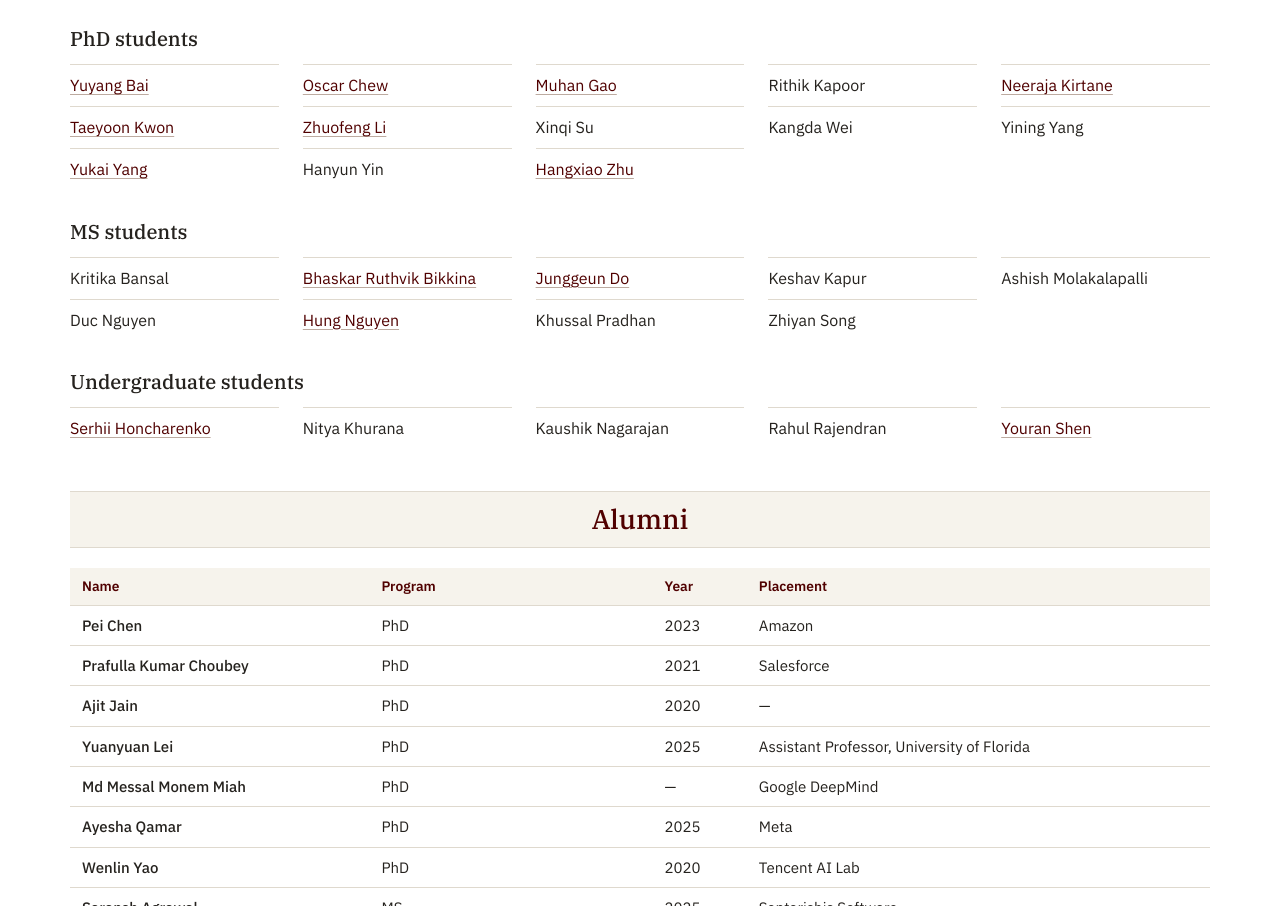
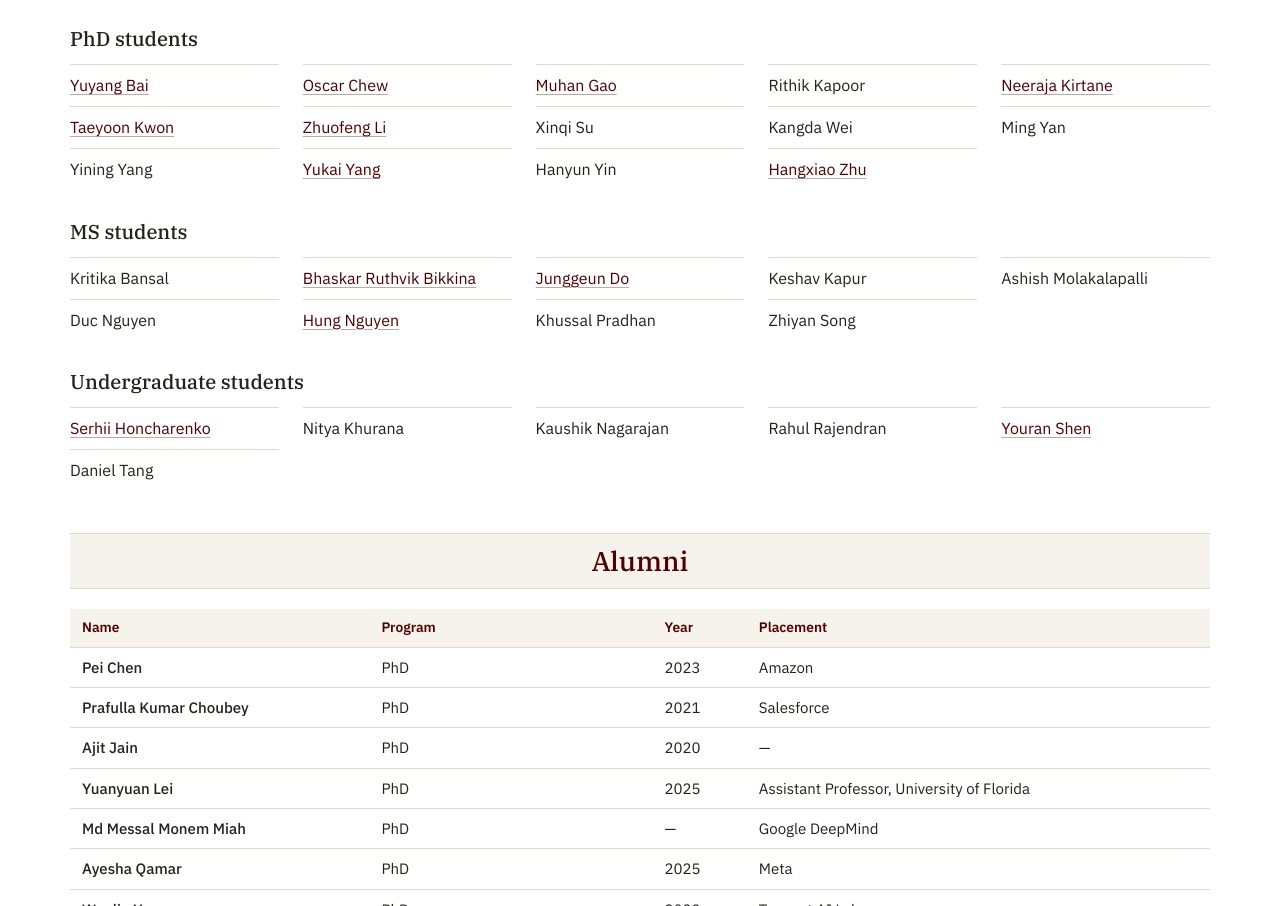
Before and after one commit to tamu-nlp/tamu-nlp.github.io, a plain HTML site: page index.html in a window 1280 px wide. Shown: the part 830-1736 px from the top of the page. Drawn offline with Linux system fonts and the light colour scheme.

Commit message:
Add Ming Yan (PhD) and Daniel Tang (undergraduate) to members
Co-Authored-By: Claude Opus 5.5 <noreply@anthropic.com>

```diff
--- a/index.html
+++ b/index.html
@@ -118,6 +118,7 @@
         <li><a href="https://zhuofeng-li.github.io" target="_blank" rel="noopener">Zhuofeng Li</a></li>
         <li>Xinqi Su</li>
         <li>Kangda Wei</li>
+        <li>Ming Yan</li>
         <li>Yining Yang</li>
         <li><a href="https://yukaiyang0803.github.io" target="_blank" rel="noopener">Yukai Yang</a></li>
         <li>Hanyun Yin</li>
@@ -142,6 +143,7 @@
         <li>Kaushik Nagarajan</li>
         <li>Rahul Rajendran</li>
         <li><a href="https://ieuze.com" target="_blank" rel="noopener">Youran Shen</a></li>
+        <li>Daniel Tang</li>
       </ul>
     </div>
   </section>
```
